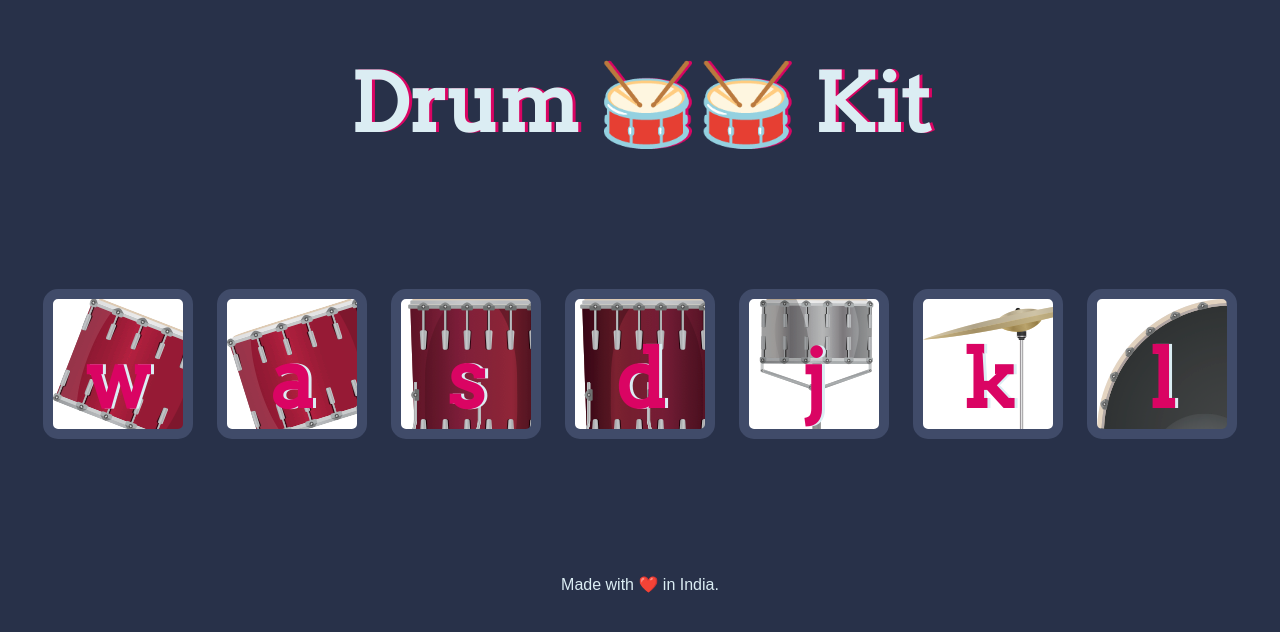
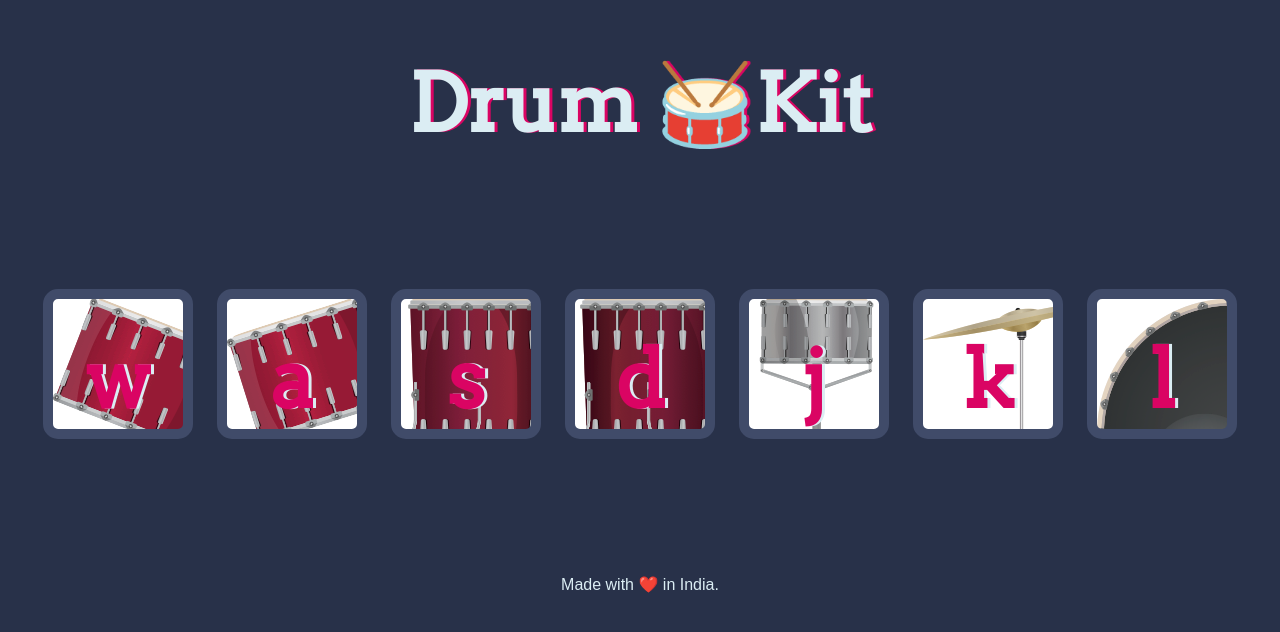
Before and after one commit to jettyrajeshchowdary/Drum-Kit, a plain HTML site: page index.html in a window 1280 px wide. Drawn offline with Linux system fonts and the light colour scheme.

Commit message:
Update index.html

```diff
--- a/index.html
+++ b/index.html
@@ -9,7 +9,7 @@
 </head>
 
 <body>
-  <h1 id="title">Drum 🥁🥁 Kit</h1>
+  <h1 id="title">Drum 🥁Kit</h1>
   <div class="set">
     <button class="w drum">w</button>
     <button class="a drum">a</button>
```
